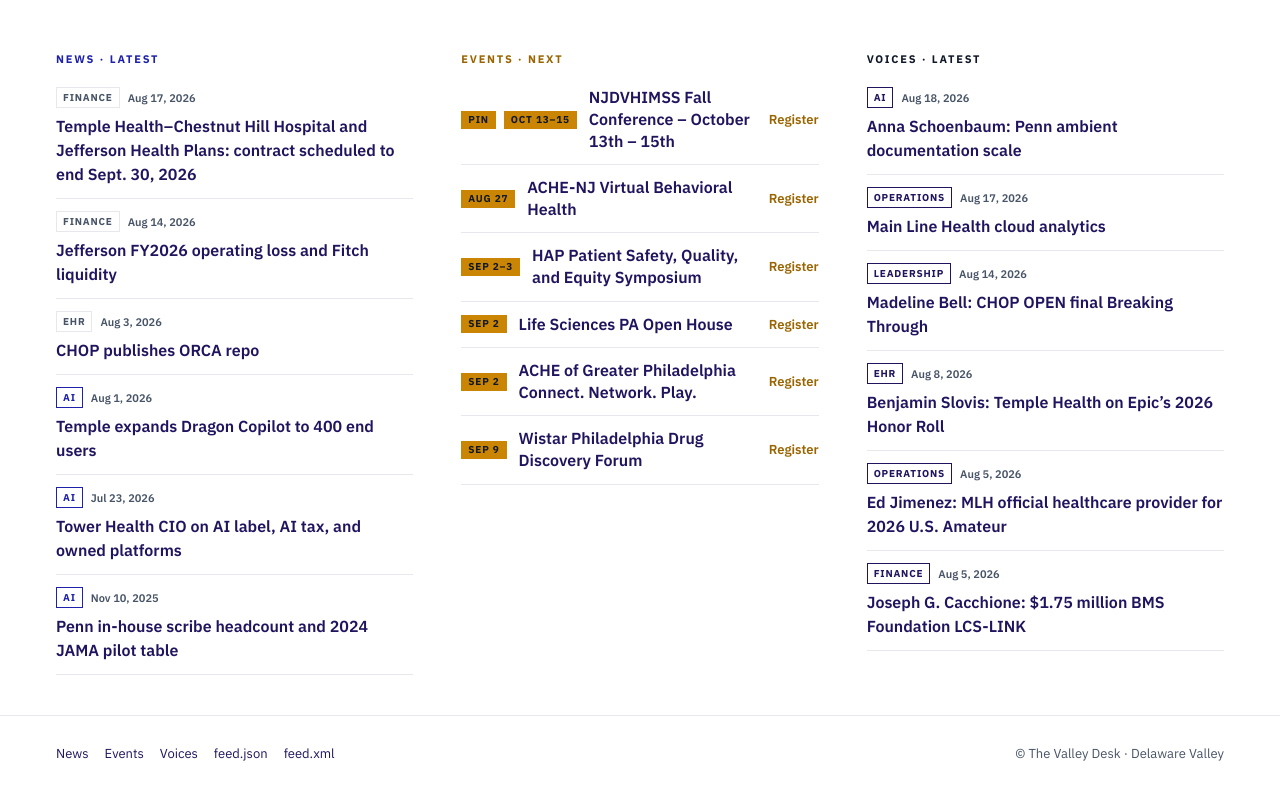
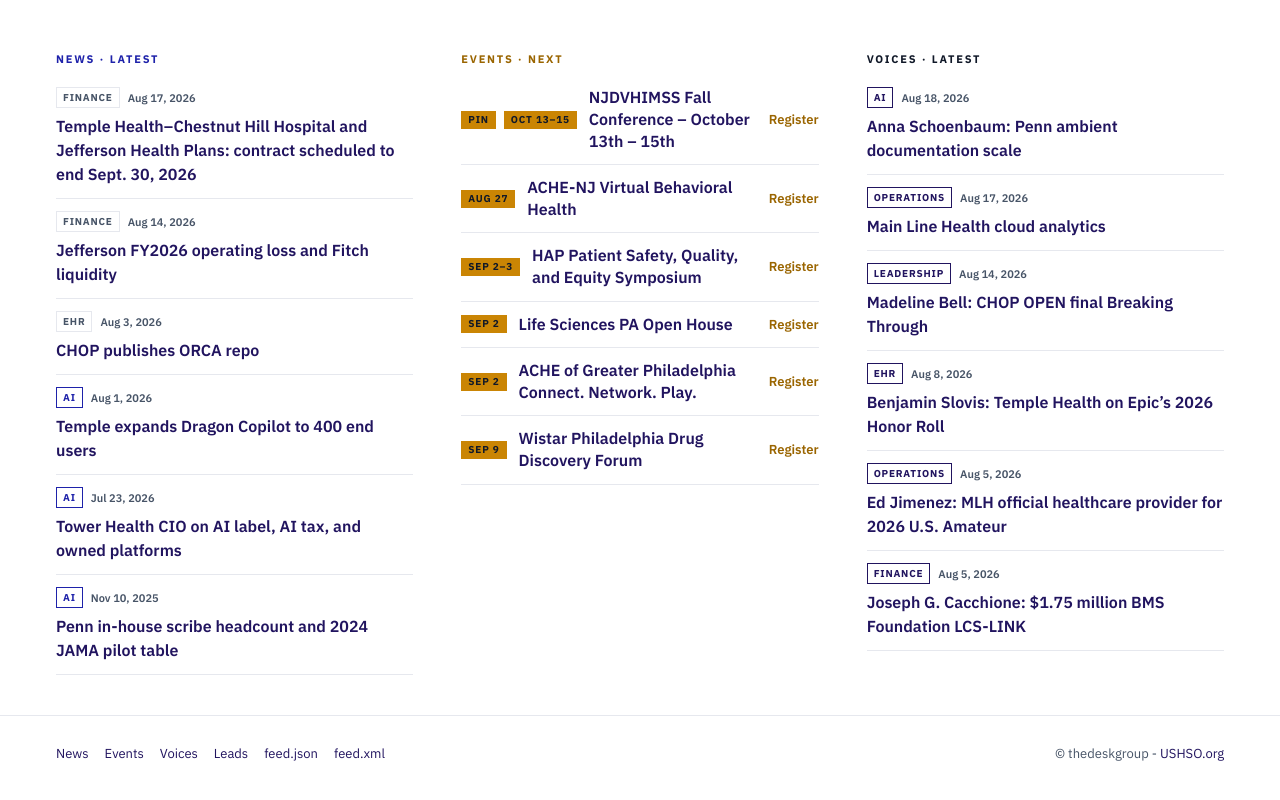
Before and after one commit to ajhcs/the-valley-desk, a React (Vite) app: page / in a window 1280 px wide. Shown: the part 324-1124 px from the top of the page. Built offline with nearby package versions, Linux system fonts and the light colour scheme.

Commit message:
feat: add leads contact and ownership footer

```diff
--- a/src/ui/home/SiteFooter.tsx
+++ b/src/ui/home/SiteFooter.tsx
@@ -7,10 +7,13 @@ export function SiteFooter() {
         <Link to="/news">News</Link>
         <Link to="/events">Events</Link>
         <Link to="/voices">Voices</Link>
+        <a href="mailto:leads@thevalleydesk.org">Leads</a>
         <a href="/feed.json">feed.json</a>
         <a href="/feed.xml">feed.xml</a>
       </nav>
-      <p className="SiteFooter-copy">© The Valley Desk · Delaware Valley</p>
+      <p className="SiteFooter-copy">
+        © thedeskgroup - <a href="https://ushso.org/">USHSO.org</a>
+      </p>
     </footer>
   );
 }
```
Also changed, not shown: 1 other file (tests, documents, lock files or other folders).
